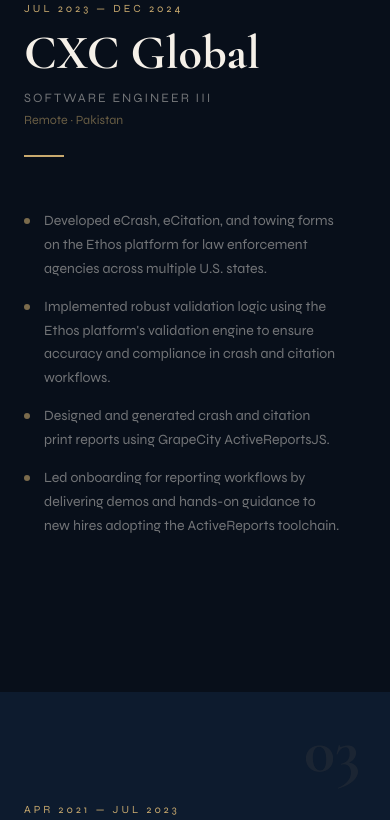
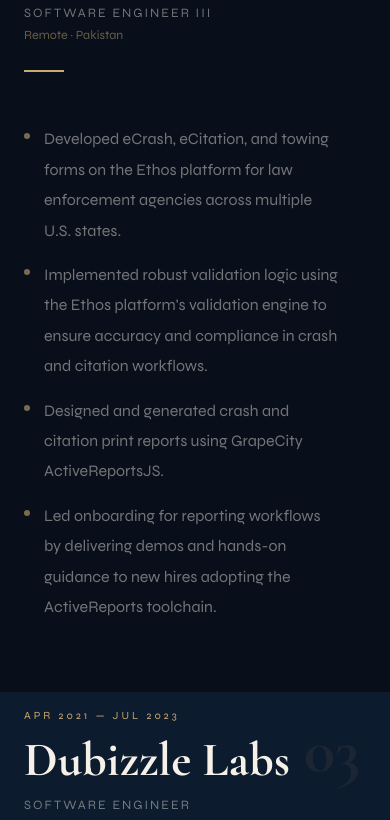
Before and after one commit to AnoshaRehan/Get-To-Know-Me, a Next.js app: page / in a window 390 px wide. Shown: the part 1840-2660 px from the top of the page. Built offline with nearby package versions, Linux system fonts and the light colour scheme.

Commit message:
increased font size

```diff
--- a/app/components/Experience.tsx
+++ b/app/components/Experience.tsx
@@ -99,14 +99,19 @@
         </div>
 
         {/* Right — bullets */}
-        <ul style={{ listStyle: "none", display: "flex", flexDirection: "column", gap: "14px" }}>
+        <ul className="exp-bullets" style={{
+          listStyle: "none",
+          display: "flex",
+          flexDirection: "column",
+          gap: "14px"
+          }}>
           {bullets.map((bullet, i) => (
             <li key={i} style={{
-              fontSize: "0.88rem",
+              fontSize: "1rem",
               color: "var(--muted)",
               paddingLeft: "20px",
               position: "relative",
-              lineHeight: 1.7,
+              lineHeight: 1.8,
             }}>
               <span style={{
                 position: "absolute",
--- a/app/globals.css
+++ b/app/globals.css
@@ -56,6 +56,10 @@
     top: 20px !important;
     right: 30px !important;
   }
+  .exp-bullets li {
+    font-size: 1rem !important;
+    line-height: 1.9 !important;
+  }
 }
 
 @keyframes floatUp {
```
